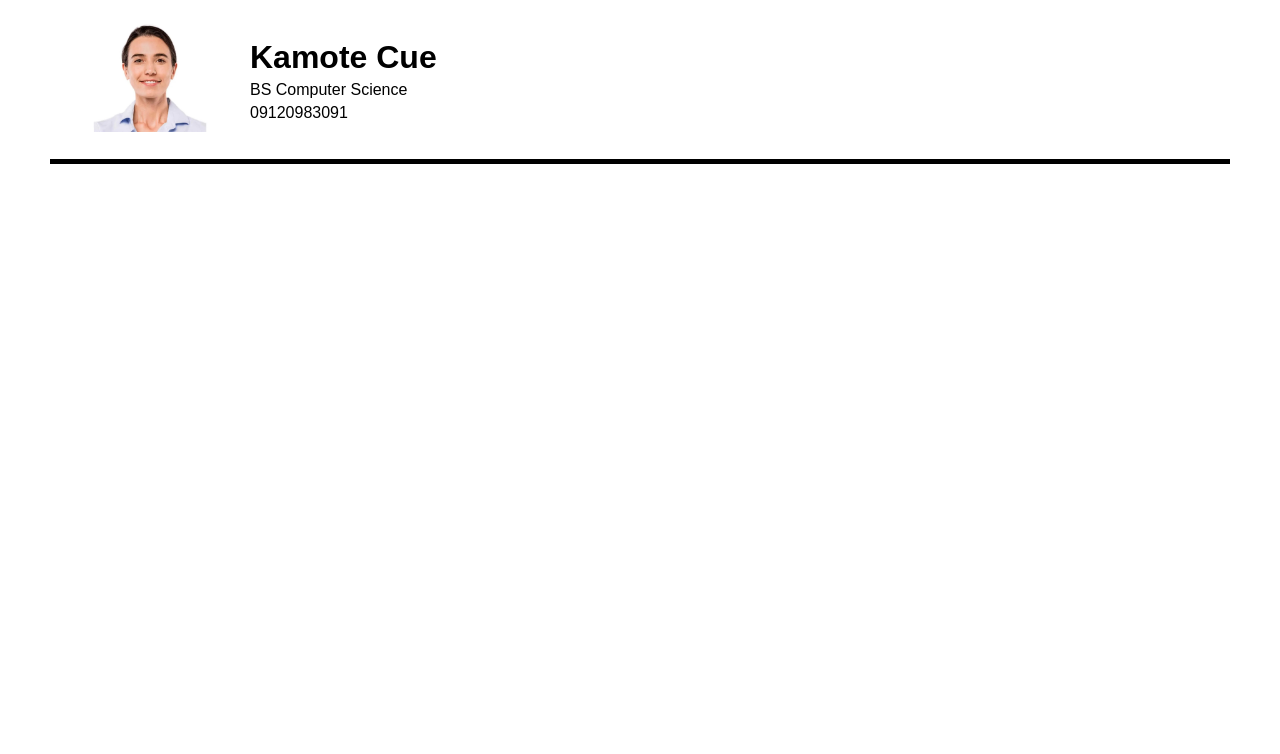
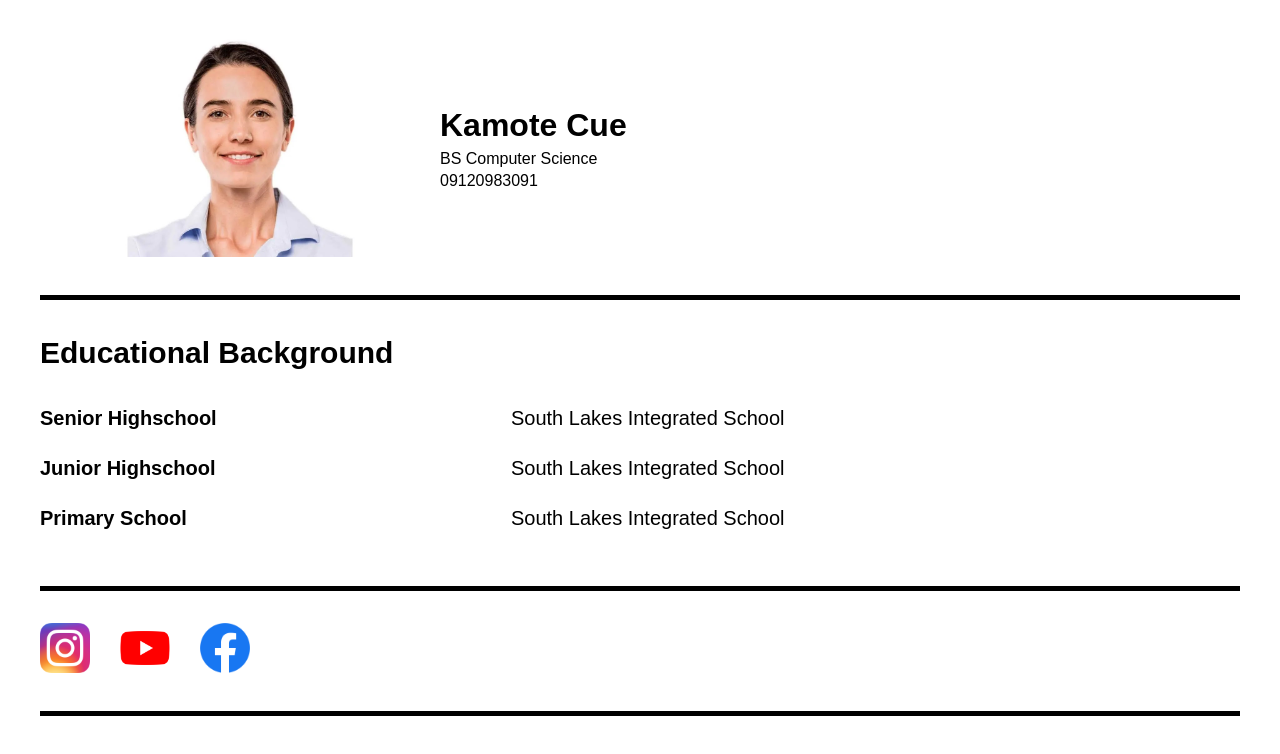
Before and after one commit to EthanVeridiano/test-basic, a plain HTML site: page index.html in a window 1280 px wide. Drawn offline with Linux system fonts and the light colour scheme.

Commit message:
Education & Contact

```diff
--- a/index.html
+++ b/index.html
@@ -7,7 +7,8 @@
     <link rel="stylesheet" href="/style.css">
 </head>
 <body>
-    <section class="container">
+    <section class="resume">
+        <div class="container">
             <div class="resume__img">
                 <img src="/id.jpg" alt="">
             </div>
@@ -16,6 +17,42 @@
                 <h3>BS Computer Science</h3>
                 <h3>09120983091</h3>
             </div>
+        </div>
     </section>
+
+    <section class="education">
+        <div class="education__container">
+            <h2>Educational Background</h2>
+            <div class="education__content">
+                <table>
+                    <tr>
+                        <td>Senior Highschool</td>
+                        <td>South Lakes Integrated School</td>
+                    </tr>
+                    <tr>
+                        <td>Junior Highschool</td>
+                        <td>South Lakes Integrated School</td>
+                    </tr>
+                    <tr>
+                        <td>Primary School</td>
+                        <td>South Lakes Integrated School
+                        </td>
+                    </tr>
+                </table>
+            </div>
+        </div>
+    </section>
+
+    <section class="contact">
+        <div class="contact_container">
+            <ul>
+                <li><a href="https://www.instagram.com/ivndvra4/"><img src="Instagram_icon.png.webp" alt=""></a></li>
+                <li><a href="https://www.youtube.com"><img src="Youtube_logo.png" alt=""></a></li>
+                <li><a href="https://www.facebook.com/"><img src="/Facebook_Logo_(2019).png.webp" alt=""></a></li>
+            </ul>
+        </div>
+    </section>
+
+
 </body>
 </html>
--- a/style.css
+++ b/style.css
@@ -116,18 +116,66 @@
   }
 
 /* container */
-.container{
+.resume .container{
     background:white;
     display:flex;
     align-items:center;
     border-bottom:5px solid #000000;
     margin: 0px 50px;
-    padding: 20px 0px;
+    padding: 32px 0px;
+    max-width:120rem;
+    margin: 0 auto;
+    width: 100%;
 }
-.container .resume__img img{
-    width:200px;
+.resume .resume__img img{
+    width:400px;
 }
-.container .resume__name h2{
+.resume .resume__name h2{
     font-size: 32px;
     font-weight: 800;
 }
+
+
+/* education */
+
+.education .education__container{
+    max-width: 120rem;
+    margin: 0 auto;
+    border-bottom: 5px solid black;
+    padding: 32px 0;
+}
+.education h2{
+    font-size: 3rem;
+    font-weight: 600;
+    margin-bottom: 3rem;
+}
+
+.education table tr td{
+    font-size: 2rem;
+
+
+}
+.education table tr td:first-child{
+    font-weight: 600;
+}
+.education table{
+    width:100%;
+}
+.education table tr{
+    height:5rem;
+}
+
+/* contact */
+
+.contact ul li a img{
+    max-width:5rem;
+}
+.contact ul{
+    display:flex;
+    align-items: center;
+    gap: 3rem;
+    max-width: 120rem;
+    margin: 0 auto;
+    border-bottom: 5px solid black;
+    padding: 32px 0;
+}
```
Also changed, not shown: Facebook_Logo_(2019).png.webp (added), Instagram_icon.png.webp (added), Youtube_logo.png (added), 1 other file. Lines whose indentation alone changed are shown as unchanged.
